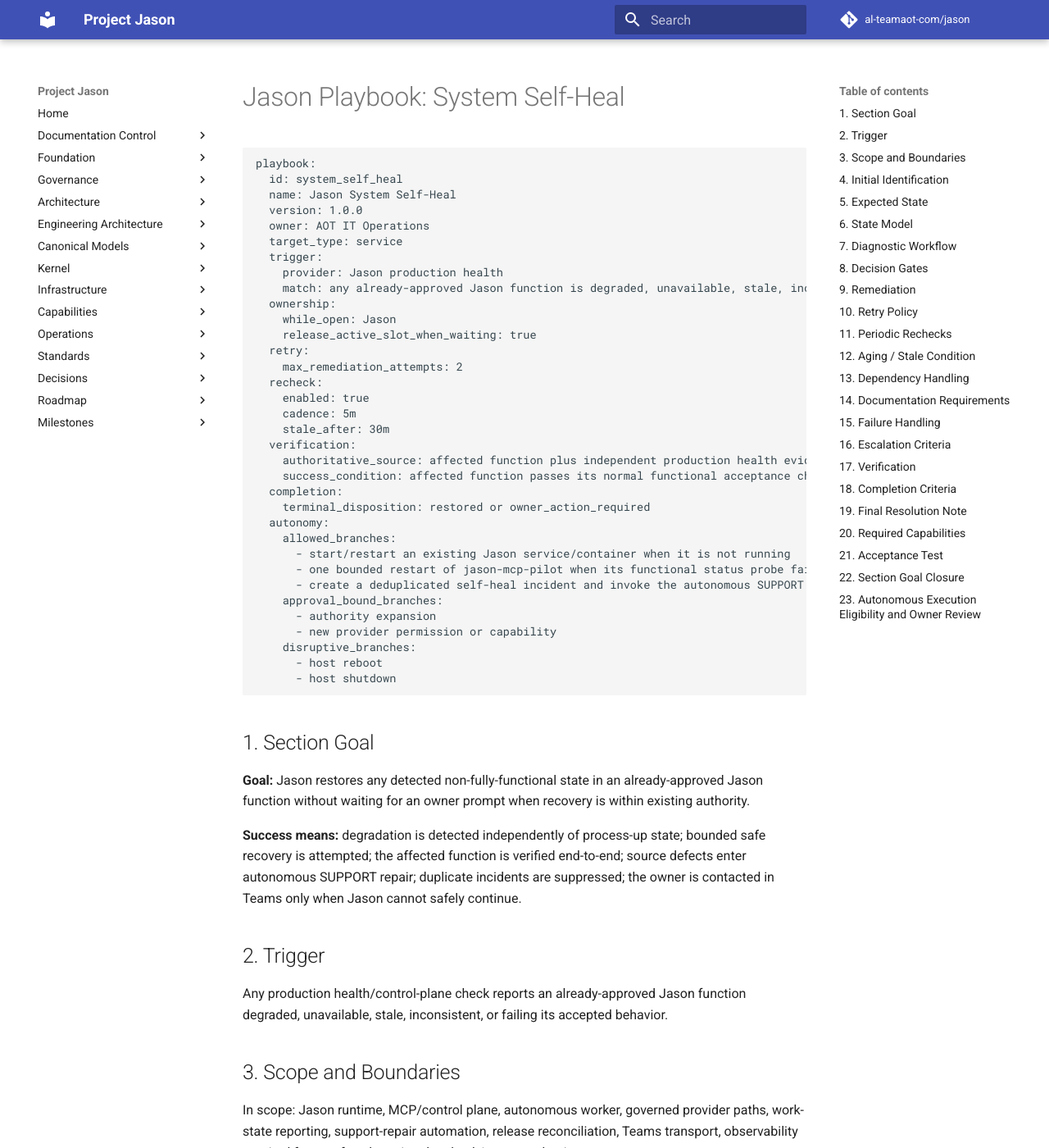
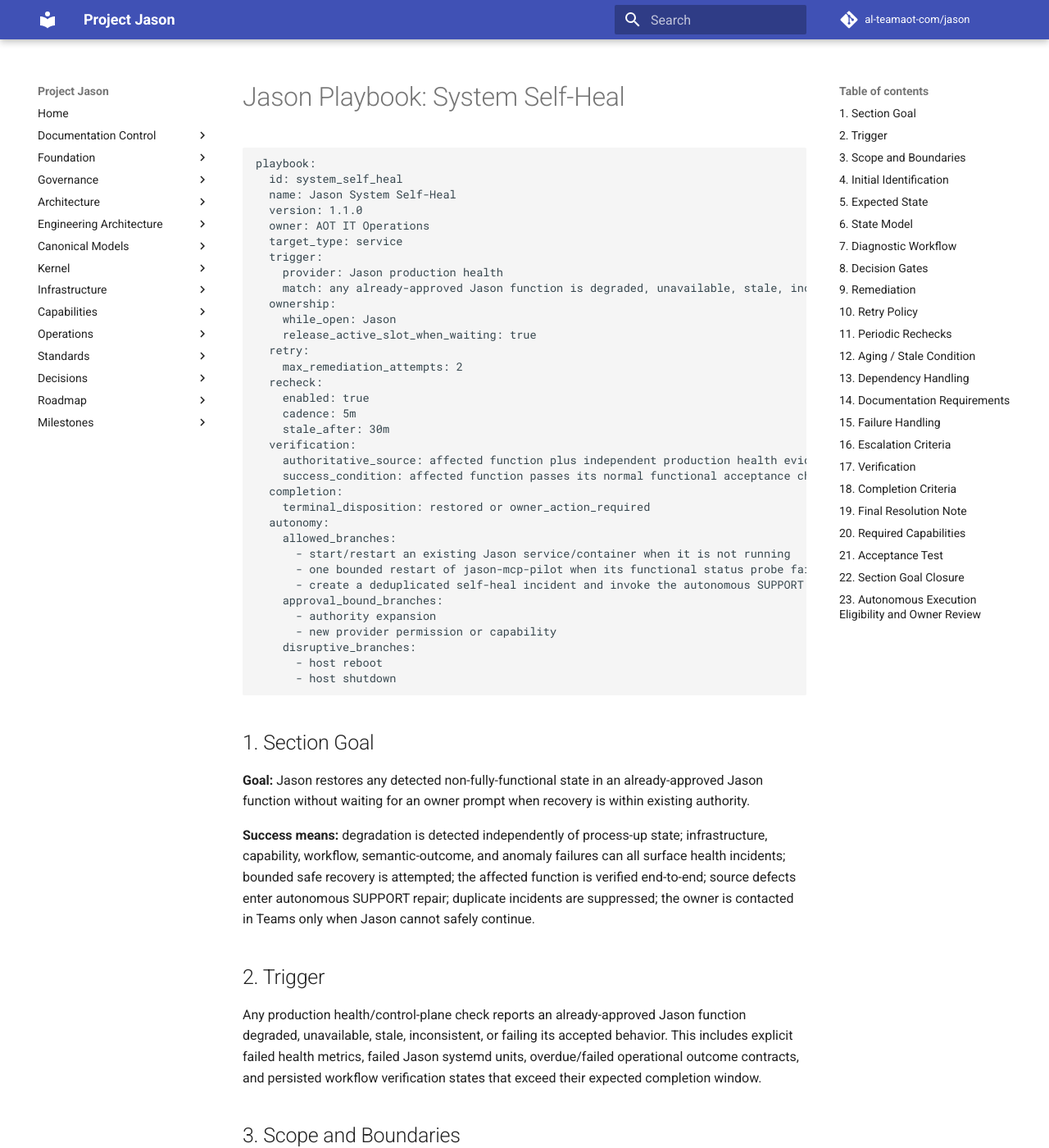
Before and after one commit to al-teamaot-com/jason, an MkDocs documentation site: the page built from docs/playbooks/Jason-System-Self-Heal.md, in a window 1280 px wide and 1400 px high. Shown: the whole window at 82% size. Built offline with MkDocs 1.6.1 and Material for MkDocs 9.7.7, drawn with Linux system fonts in a browser that asks for light colours; comment, search, counter and statistics services are not loaded; some of the changed text lies outside the part shown.

Commit message:
Expand System Self-Heal to semantic and workflow health detection

```diff
--- a/docs/playbooks/Jason-System-Self-Heal.md
+++ b/docs/playbooks/Jason-System-Self-Heal.md
@@ -4,12 +4,12 @@
 playbook:
   id: system_self_heal
   name: Jason System Self-Heal
-  version: 1.0.0
+  version: 1.1.0
   owner: AOT IT Operations
   target_type: service
   trigger:
     provider: Jason production health
-    match: any already-approved Jason function is degraded, unavailable, stale, inconsistent, or failing acceptance
+    match: any already-approved Jason function is degraded, unavailable, stale, inconsistent, failing acceptance, or failing its expected operational outcome
   ownership:
     while_open: Jason
     release_active_slot_when_waiting: true
@@ -40,23 +40,23 @@
 ## 1. Section Goal
 **Goal:** Jason restores any detected non-fully-functional state in an already-approved Jason function without waiting for an owner prompt when recovery is within existing authority.
 
-**Success means:** degradation is detected independently of process-up state; bounded safe recovery is attempted; the affected function is verified end-to-end; source defects enter autonomous SUPPORT repair; duplicate incidents are suppressed; the owner is contacted in Teams only when Jason cannot safely continue.
+**Success means:** degradation is detected independently of process-up state; infrastructure, capability, workflow, semantic-outcome, and anomaly failures can all surface health incidents; bounded safe recovery is attempted; the affected function is verified end-to-end; source defects enter autonomous SUPPORT repair; duplicate incidents are suppressed; the owner is contacted in Teams only when Jason cannot safely continue.
 
 ## 2. Trigger
-Any production health/control-plane check reports an already-approved Jason function degraded, unavailable, stale, inconsistent, or failing its accepted behavior.
+Any production health/control-plane check reports an already-approved Jason function degraded, unavailable, stale, inconsistent, or failing its accepted behavior. This includes explicit failed health metrics, failed Jason systemd units, overdue/failed operational outcome contracts, and persisted workflow verification states that exceed their expected completion window.
 
 ## 3. Scope and Boundaries
-In scope: Jason runtime, MCP/control plane, autonomous worker, governed provider paths, work-state reporting, support-repair automation, release reconciliation, Teams transport, observability required for proof, and persisted recheck/state mechanics.
+In scope: Jason runtime, MCP/control plane, autonomous worker, governed provider paths, work-state reporting, support-repair automation, release reconciliation, Teams transport, observability required for proof, persisted recheck/state mechanics, semantic outcome verification, and workflow/anomaly detection.
 
 Out of scope: new business capability, provider bypass, secret exposure, cross-client scope expansion, constitutional change, or unapproved host reboot/shutdown.
 
 Preserve Central Orchestrator, `direct_provider_access=false`, exact grants, provider/client isolation, audit, rollback, and existing approval rules.
 
 ## 4. Initial Identification
-Identify the degraded function, authoritative failing evidence, production revision, last healthy evidence, and a stable incident fingerprint. Do not infer a provider outage from a failed local tool call alone.
+Identify the degraded function, authoritative failing evidence, production revision, last healthy evidence, expected outcome contract when applicable, persisted workflow state, and a stable incident fingerprint. Do not infer a provider outage from a failed local tool call alone.
 
 ## 5. Expected State
-The affected function passes its established functional acceptance check, not merely process liveness.
+The affected function passes its established functional acceptance check and produces the expected independently verifiable operational outcome, not merely process liveness.
 
 ## 6. State Model
 `healthy -> degraded -> diagnosing -> recovering -> verifying -> recovered`
@@ -66,7 +66,14 @@
 Persist fingerprint, evidence, attempts, recovery actions, incident/support reference, and notification marker.
 
 ## 7. Diagnostic Workflow
-Check independent production health evidence, exact service/container state, functional MCP/status probe, provider canaries, and relevant persisted worker state. Distinguish transport, service, runtime, provider, source-code, authority, and external dependency failures.
+Check independent production health evidence, exact service/container state, failed Jason systemd units, functional MCP/status probe, provider canaries, operational outcome contracts, and relevant persisted worker state. Distinguish transport, service, runtime, provider, source-code, authority, workflow-stall, semantic-verification, and external dependency failures.
+
+Detection layers are:
+1. **Infrastructure health** — containers/services, source/image contract, timers/exporters, filesystem/runtime dependencies.
+2. **Capability health** — missing/erroring capability discovery, unexpected authorization/read/write failure, provider/canary failure, failed readback.
+3. **Workflow health** — stuck active/verification states, work that exceeds its expected state deadline, queue/worker state contradictions.
+4. **Semantic outcome health** — an action is not healthy until the promised result is independently verified (for example, a client notification requires NotificationHistory evidence; ticket completion requires PSA readback; cleanup requires current free-space improvement and monitor reconciliation).
+5. **Outcome/anomaly health** — material operational deviations such as repeated identical failures or a pipeline producing implausibly no progress should generate a reviewable health signal rather than silently appearing healthy.
 
 ## 8. Decision Gates
 Recovery must remain within existing approved authority; must target an exact Jason component; must not broaden provider/client scope; must not expose secrets; and must not require host reboot/shutdown.
@@ -78,7 +85,7 @@
 Maximum two bounded recovery attempts for one unchanged failure fingerprint. Do not repeat identical recovery indefinitely.
 
 ## 11. Periodic Rechecks
-Run every five minutes. Re-evaluate the complete functional state after any recovery action. Unchanged healthy checks create no operational noise.
+Run every five minutes. Re-evaluate the complete functional state after any recovery action. Evaluate registered operational outcome contracts and selected persisted verification phases against explicit deadlines. Unchanged healthy checks create no operational noise.
 
 ## 12. Aging / Stale Condition
 A degraded state surviving the bounded retry budget becomes `repair_required`; if the SUPPORT repair lane cannot restore it, it becomes `owner_action_required`.
@@ -87,16 +94,16 @@
 Persist external dependencies explicitly. Continue unrelated healthy Jason work. Never fabricate configuration, credentials, identities, or provider state.
 
 ## 14. Documentation Requirements
-Persist the incident fingerprint, failing evidence, recovery attempts, support item, verification outcome, and escalation reason. Do not record secrets.
+Persist the incident fingerprint, failing evidence, health layer, affected workflow/object where applicable, recovery attempts, support item, verification outcome, and escalation reason. Do not record secrets.
 
 ## 15. Failure Handling
-A failed health read, restart, SUPPORT repair, deployment, or verification is evidence. It must advance the persisted state rather than silently ending the cycle.
+A failed health read, restart, SUPPORT repair, deployment, workflow verification, semantic outcome verification, or independent readback is evidence. It must advance the persisted state rather than silently ending the cycle. Unknown/missing required verification is degraded, not healthy.
 
 ## 16. Escalation Criteria
 Teams the owner only for broader authority/new permission, disruptive action, unresolved identity/evidence ambiguity, constitutional/governance change, unsafe provider bypass, unsatisfied external dependency, or exhausted bounded recovery/repair.
 
 ## 17. Verification
-Re-run the exact affected functional check after remediation. Process running is insufficient when the original failure was functional.
+Re-run the exact affected functional check after remediation and, where applicable, independently verify the promised operational outcome. Process running is insufficient when the original failure was functional or semantic.
 
 ## 18. Completion Criteria
 Complete only after the affected function passes authoritative verification and the self-heal state records recovery. Source fixes additionally require production deployment/acceptance.
@@ -105,13 +112,13 @@
 Record degraded function, fingerprint, root cause when known, actions attempted, support/PR/release references, authoritative verification, and final disposition.
 
 ## 20. Required Capabilities
-Host health reads, Docker service state/start/restart for exact Jason containers, production health metrics, self-heal persisted spool, support-repair wake/integration, GitHub support repair lane, governed Teams owner notification, and production verification.
+Host health reads, Docker service state/start/restart for exact Jason containers, Jason user-systemd failure reads, production health metrics, operational outcome-contract spool, persisted autonomy-work health reads, self-heal persisted spool, support-repair wake/integration, GitHub support repair lane, governed Teams owner notification, and production verification.
 
 ## 21. Acceptance Test
-Prove: a synthetic recoverable MCP functional failure is detected, bounded recovery occurs, exact function verification succeeds, no owner notification is sent; then prove an unrecoverable synthetic condition enters SUPPORT repair and, after bounded exhaustion, produces exactly one governed Teams escalation containing evidence, attempts, blocker, and required owner action.
+Prove: a synthetic recoverable MCP functional failure is detected, bounded recovery occurs, exact function verification succeeds, no owner notification is sent; prove a failed Jason systemd unit is detected; prove an overdue generic outcome contract is detected; prove a stalled VulScan client-notification verification state becomes a health incident; prove a verified outcome is not flagged; then prove an unrecoverable synthetic condition enters SUPPORT repair and, after bounded exhaustion, produces exactly one governed Teams escalation containing evidence, attempts, blocker, and required owner action.
 
 ## 22. Section Goal Closure
-Close only after the watchdog is production-installed, its five-minute timer is active, the bounded MCP status response is production-proven through the exposed tool path, auto-generated self-heal incidents are accepted by the native SUPPORT repair worker, and governed Teams escalation is verified.
+Close only after the watchdog is production-installed, its five-minute timer is active, the bounded MCP status response is production-proven through the exposed tool path, infrastructure/capability/workflow/semantic detection is production-proven, client-notification semantic verification is monitored for staleness, auto-generated self-heal incidents are accepted by the native SUPPORT repair worker, and governed Teams escalation is verified.
 
 ## 23. Autonomous Execution Eligibility and Owner Review
 Owner instruction dated 2026-09-30 authorizes bounded self-remediation of detected non-fully-functional Jason states within existing authority. This does not grant new provider authority, constitutional authority, secret access, client-scope expansion, or host reboot/shutdown authority.
```
